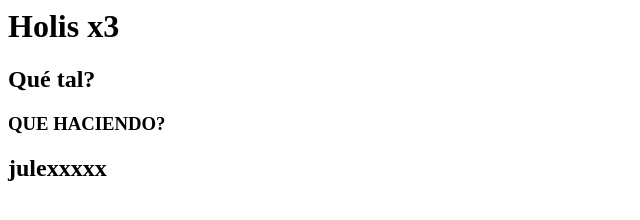
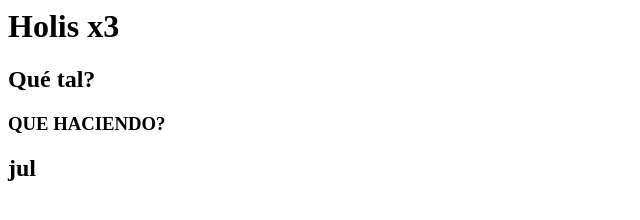
Before and after one commit to Acuario11/pruebagit, a plain HTML site: page index.html in a window 1280 px wide. Shown: the full height of the page, 0-640 px from the left. Drawn offline with Linux system fonts and the light colour scheme.

Commit message:
mié set 18 13:54:01 -05 2019

```diff
--- a/index.html
+++ b/index.html
@@ -6,7 +6,7 @@
 	<h1>Holis x3</h1>
 	<h2>Qué tal?</h2>
 	<h3>QUE HACIENDO?</h3>
-	<h2>julexxxxx</h2>
+	<h2>jul</h2>
    </body>
 
 </html>
```
